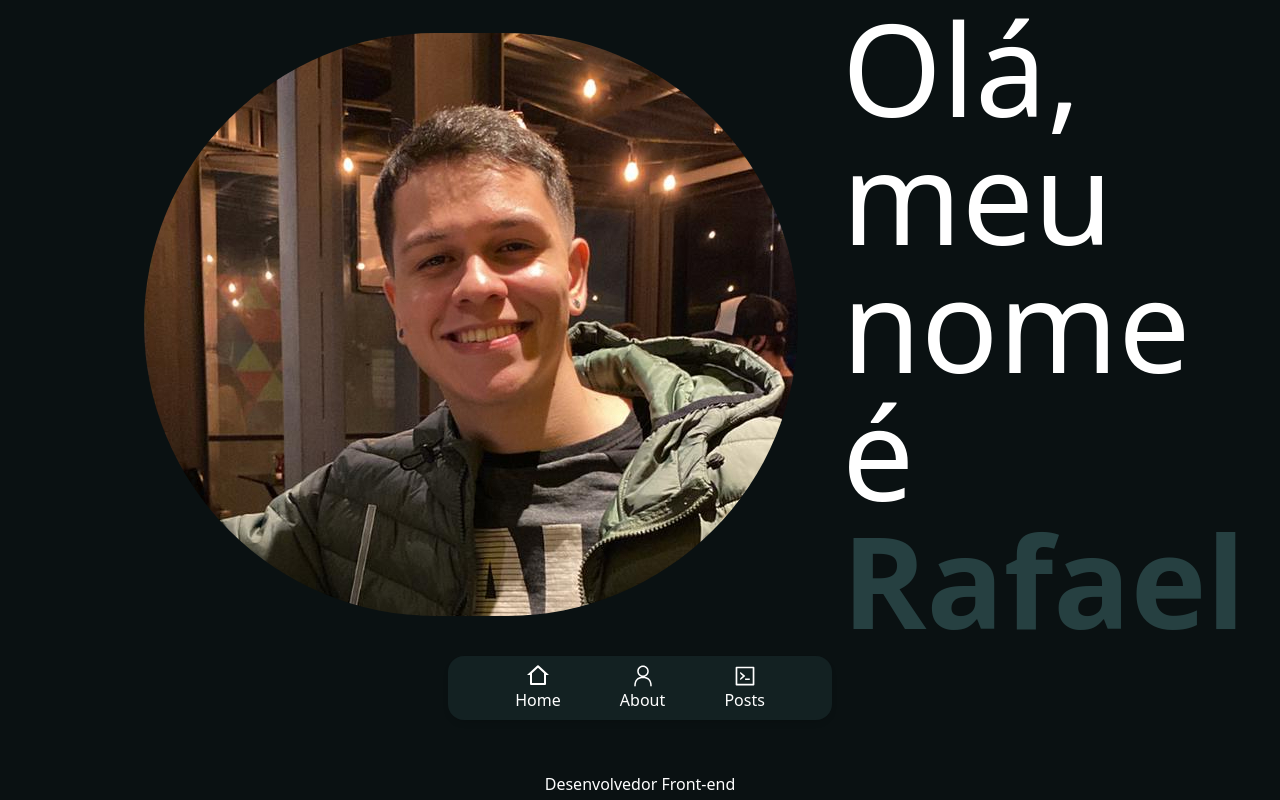
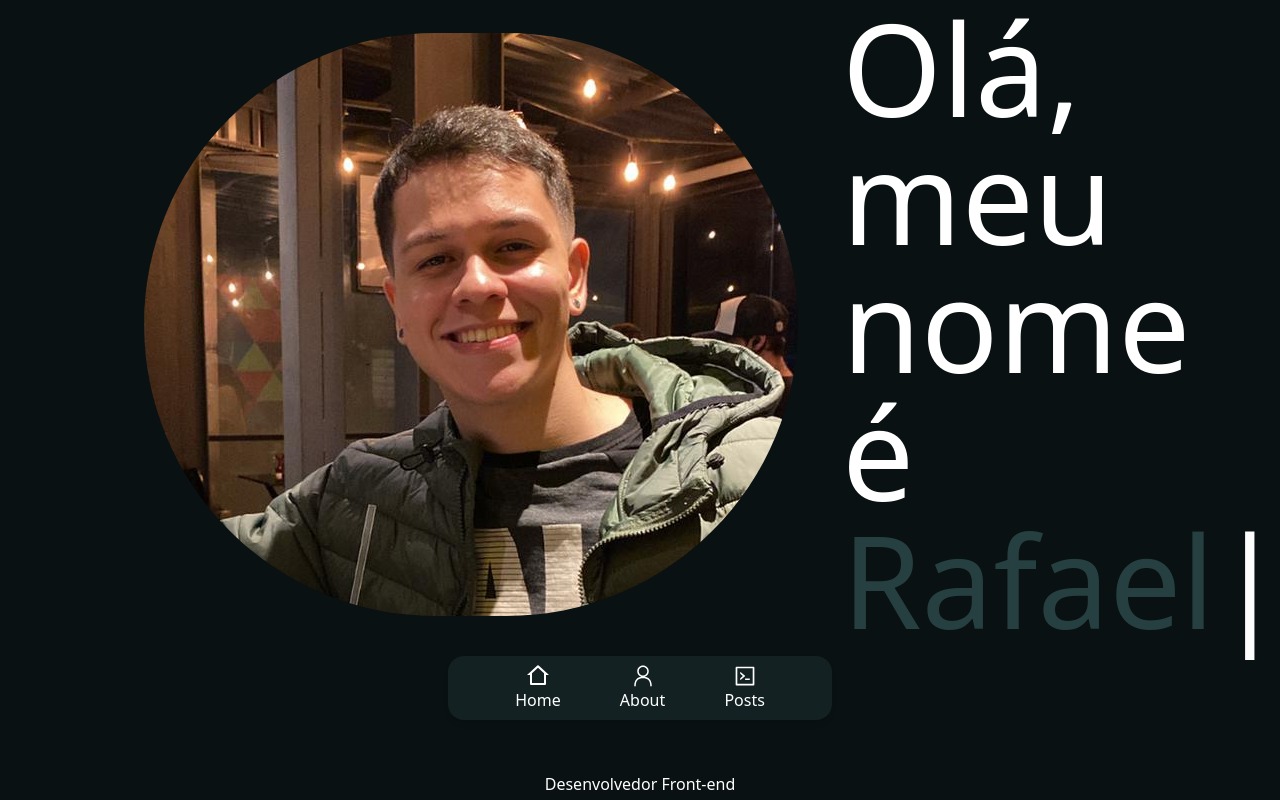
Before and after one commit to rafaelnunes22/my-site, a Next.js app: page / in a window 1280 px wide. Built offline with nearby package versions, Linux system fonts and the light colour scheme.

Commit message:
feat(main): add typewriter component and animate home

```diff
--- a/package.json
+++ b/package.json
@@ -12,6 +12,7 @@
     "@types/node": "18.14.2",
     "@types/react": "18.0.28",
     "@types/react-dom": "18.0.11",
+    "clsx": "^1.2.1",
     "eslint": "8.35.0",
     "eslint-config-next": "13.2.1",
     "next": "13.2.1",
--- a/src/components/navbar/nav-button.tsx
+++ b/src/components/navbar/nav-button.tsx
@@ -7,7 +7,7 @@ type Props = {
   Icon: IconType;
 } & HTMLAttributes<HTMLAnchorElement>;
 
-function NavButton({ Icon, children, ...props }: Props) {
+function NavButton({ Icon, children, ...props }: Props): JSX.Element {
   return (
     <a className={styles["button"]} {...props}>
       <Icon size={32} />
--- a/src/components/navbar/navbar.tsx
+++ b/src/components/navbar/navbar.tsx
@@ -3,8 +3,12 @@ import styles from "./styles.module.css";
 
 type Props = HTMLAttributes<HTMLElement>;
 
-function Navbar({ children, ...props }: Props) {
-  return <nav className={styles.nav}>{children}</nav>;
+function Navbar({ children, ...props }: Props): JSX.Element {
+  return (
+    <nav className={styles.nav} {...props}>
+      {children}
+    </nav>
+  );
 }
 
 export { Navbar };
--- a/src/components/text/text.tsx
+++ b/src/components/text/text.tsx
@@ -4,7 +4,7 @@ type Props = {
   as: keyof JSX.IntrinsicElements;
 } & React.HTMLAttributes<HTMLElement>;
 
-function Text({ as, children, ...props }: Props) {
+function Text({ as, children, ...props }: Props): JSX.Element {
   return React.createElement(as, { ...props }, children);
 }
 
--- /dev/null
+++ b/src/components/typewriter/index.ts
@@ -0,0 +1 @@
+export * from "./typewriter";
--- /dev/null
+++ b/src/components/typewriter/styles.module.css
@@ -0,0 +1,10 @@
+.typewriter {
+  @apply w-full;
+
+  &.blink {
+    &:after {
+      @apply animate-blink text-white;
+      content: "|";
+    }
+  }
+}
--- /dev/null
+++ b/src/components/typewriter/typewriter.tsx
@@ -0,0 +1,68 @@
+import React, { HTMLAttributes, useEffect, useState } from "react";
+import cn from "clsx";
+import styles from "./styles.module.css";
+
+type Props = {
+  text: string;
+  highlight?: number[];
+  as: keyof JSX.IntrinsicElements;
+  onFinish?: () => void;
+  blinkAtEnd?: boolean;
+} & HTMLAttributes<HTMLDivElement>;
+
+function Typewriter({
+  className,
+  text,
+  highlight,
+  as = "h1",
+  onFinish,
+  blinkAtEnd = false,
+  ...props
+}: Props): JSX.Element {
+  const [typedText, setTypedText] = useState<string>("");
+  const [blink, setBlink] = useState<boolean>(true);
+
+  useEffect(() => {
+    const typing = () => {
+      let str = 0;
+      const interval = setInterval(() => {
+        str++;
+
+        if (highlight && str === highlight![0]) {
+        }
+        setTypedText(text.substring(0, str));
+
+        if (str === text.length) {
+          clearInterval(interval);
+        }
+      }, 150);
+    };
+
+    typing();
+  }, [highlight, setTypedText, text]);
+
+  useEffect(() => {
+    if (typedText === text) {
+      if (onFinish) {
+        onFinish();
+
+        if (!blinkAtEnd) {
+          setBlink(false);
+        }
+      }
+    }
+  }, [blinkAtEnd, onFinish, text, typedText]);
+
+  return React.createElement(
+    as,
+    {
+      className: cn(className, styles.typewriter, {
+        [styles.blink]: blink,
+      }),
+      ...props,
+    },
+    typedText
+  );
+}
+
+export { Typewriter };
--- a/src/pages/_app.tsx
+++ b/src/pages/_app.tsx
@@ -1,6 +1,6 @@
 import "@/styles/globals.css";
 import type { AppProps } from "next/app";
 
-export default function App({ Component, pageProps }: AppProps) {
+export default function App({ Component, pageProps }: AppProps): JSX.Element {
   return <Component {...pageProps} />;
 }
--- a/src/pages/_document.tsx
+++ b/src/pages/_document.tsx
@@ -1,6 +1,6 @@
-import { Html, Head, Main, NextScript } from 'next/document'
+import { Html, Head, Main, NextScript } from "next/document";
 
-export default function Document() {
+export default function Document(): JSX.Element {
   return (
     <Html lang="en">
       <Head />
@@ -9,5 +9,5 @@ export default function Document() {
         <NextScript />
       </body>
     </Html>
-  )
+  );
 }
--- a/src/pages/index.tsx
+++ b/src/pages/index.tsx
@@ -1,6 +1,7 @@
 import Head from "next/head";
 import Image from "next/image";
 import { Inter } from "next/font/google";
+import cn from "clsx";
 
 import { Text } from "@/components/text";
 import { Navbar, NavButton } from "@/components/navbar";
@@ -12,8 +13,13 @@ import profilePic from "../../public/profile.jpg";
 
 const inter = Inter({ subsets: ["latin"] });
 import styles from "@/styles/Home.module.css";
+import { Typewriter } from "@/components/typewriter";
+import { useState } from "react";
 
-export default function Home() {
+export default function Home(): JSX.Element {
+  const [showHighlight, setShowHighlight] = useState<boolean>(false);
+  const [showSubtitle, setShowSubtitle] = useState<boolean>(false);
+
   return (
     <>
       <Head>
@@ -36,16 +42,35 @@ export default function Home() {
             height={300}
             className={styles.img}
           />
-          <Text as="h1" className={styles.h1}>
-            Olá, meu nome é{" "}
-            <Text as="strong" className={styles.strong}>
-              Rafael
-            </Text>
+          <div className={styles.div}>
+            <Typewriter
+              as="h1"
+              text="Olá, meu nome é "
+              onFinish={() => {
+                setShowHighlight(true);
+              }}
+              className={styles.h1}
+            />
+            {showHighlight ? (
+              <Typewriter
+                as="h1"
+                text="Rafael"
+                onFinish={() => {
+                  setShowSubtitle(true);
+                }}
+                className={cn(styles.h1, styles.strong)}
+                blinkAtEnd
+              />
+            ) : null}
+          </div>
+        </section>
+        {showSubtitle ? (
+          <Text as="span" className={styles.span}>
+            Desenvolvedor Front-end
           </Text>
-        </section>
-        <Text as="span" className={styles.span}>
-          Desenvolvedor Front-end
-        </Text>
+        ) : (
+          <div className={styles.empty} />
+        )}
       </main>
       <Navbar>
         <NavButton Icon={RiHome2Line}>Home</NavButton>
--- a/src/styles/Home.module.css
+++ b/src/styles/Home.module.css
@@ -5,19 +5,28 @@
     @apply flex flex-col w-full gap-11;
 
     & .img {
-      @apply rounded-full w-2/3 self-center;
+      @apply rounded-full w-2/3 self-center animate-appear;
+    }
+
+    & .div {
+      @apply flex flex-col w-full;
     }
 
     & .h1 {
       @apply text-white text-7xl;
+    }
 
-      & .strong {
-        @apply text-green-100;
-      }
+    & .strong {
+      @apply text-green-100;
     }
   }
+
   & .span {
-    @apply text-white;
+    @apply text-white animate-appear;
+  }
+
+  & .empty {
+    @apply h-6;
   }
 
   @screen desktop {
@@ -27,19 +36,15 @@
       @apply flex flex-row w-[1080px] gap-11;
 
       & .img {
-        @apply rounded-full w-full;
+        @apply rounded-full w-2/3;
       }
 
       & .h1 {
         @apply text-white text-9xl;
-
-        & .strong {
-          @apply text-green-100;
-        }
       }
-    }
-    & .span {
-      @apply text-white;
+      & .strong {
+        @apply text-green-100;
+      }
     }
   }
 }
--- a/tailwind.config.js
+++ b/tailwind.config.js
@@ -21,9 +21,14 @@ module.exports = {
           "0%": { bottom: 0, opacity: 0 },
           "100%": { bottom: "10%", opacity: 1 },
         },
+        blink: {
+          "0%": { opacity: 0 },
+          "100%": { opacity: 1 },
+        },
       },
       animation: {
         appear: "appear 1s ease-in-out forwards",
+        blink: "blink 0.8s infinite",
       },
     },
   },
```
Also changed, not shown: 1 other file (tests, documents, lock files or other folders).
